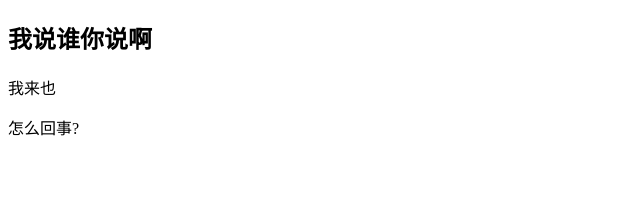
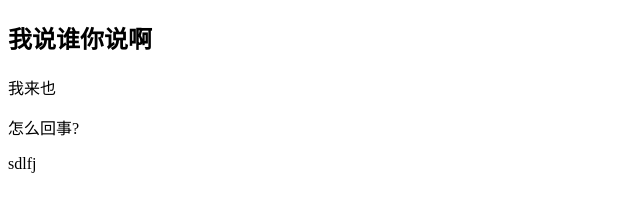
Before and after one commit to changlearn/learnPromise, a website built with Vite: page learnPromise/index.html in a window 1280 px wide. Shown: the full height of the page, 0-640 px from the left. Built offline with nearby package versions, Linux system fonts and the light colour scheme.

```diff
--- a/learnPromise/index.html
+++ b/learnPromise/index.html
@@ -13,6 +13,7 @@
         <h1>我说谁你说啊</h1>
         <p>我来也</p>
         <p>怎么回事?</p>
+        <p>sdlfj</p>
     </section>
 </body>
 </html>
```
